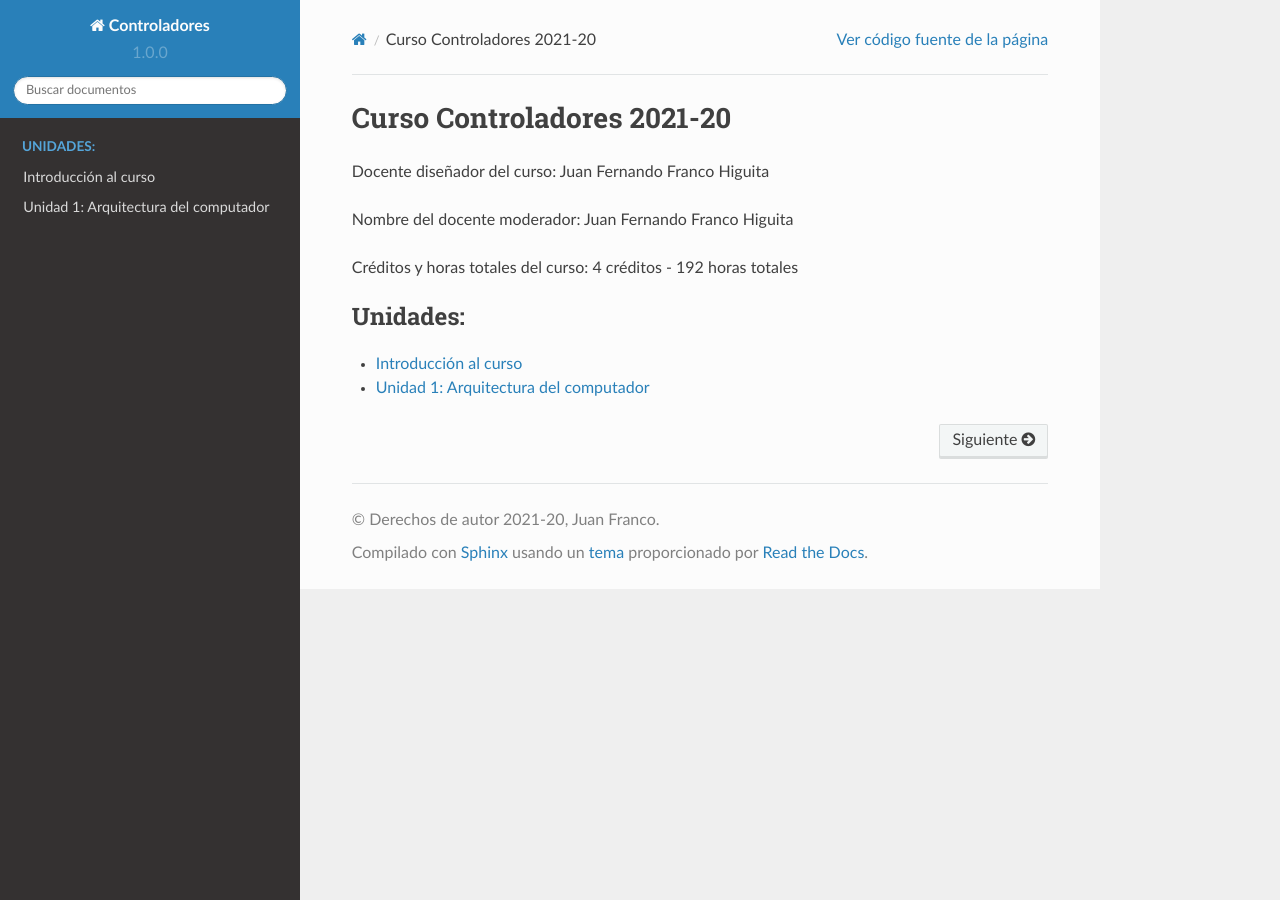
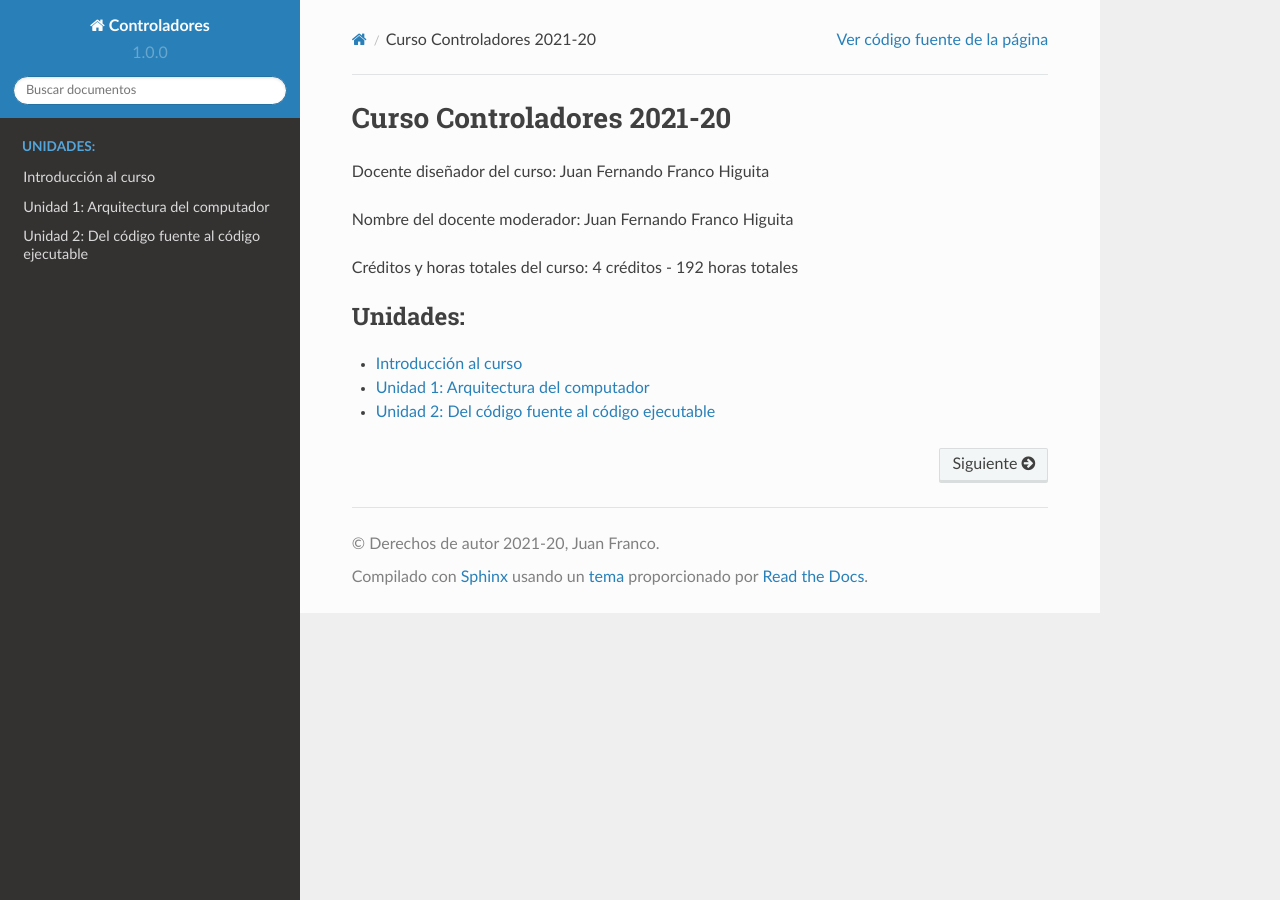
Before and after one commit to juanferfranco/controladores, a Sphinx documentation site: the page built from docs/index.rst, in a window 1280 px wide. Built offline with Sphinx 7.4.7 and the Read the Docs theme 2.0.0, drawn with Linux system fonts in a browser that asks for light colours.

```diff
--- a/docs/_unidad1/unidad1.rst
+++ b/docs/_unidad1/unidad1.rst
@@ -178,7 +178,7 @@ deberías ver una ventana similar a esta:
 
 .. image:: ../_static/hardwareSimulator.png
 
-lectura 6
+Lectura 6
 ^^^^^^^^^^^^
 
 Lee las `instrucciones <https://b1391bd6-da3d-477d-8c01-38cdf774495a.filesusr.com/ugd/44046b_bfd91435260748439493a60a8044ade6.pdf>`__
--- a/docs/index.rst
+++ b/docs/index.rst
@@ -14,8 +14,8 @@ Créditos y horas totales del curso: 4 créditos - 192 horas totales
 
    Introducción al curso <_intro/intro>
    Unidad 1: Arquitectura del computador <_unidad1/unidad1>
+   Unidad 2: Del código fuente al código ejecutable <_unidad2/unidad2>
 
 ..
-   Unidad 2: Del código fuente al código ejecutable <_unidad2/unidad2>
    Unidad 3: Programación <_unidad3/unidad3>
    Unidad 4: Sistema operativo <_unidad4/unidad4>
```
